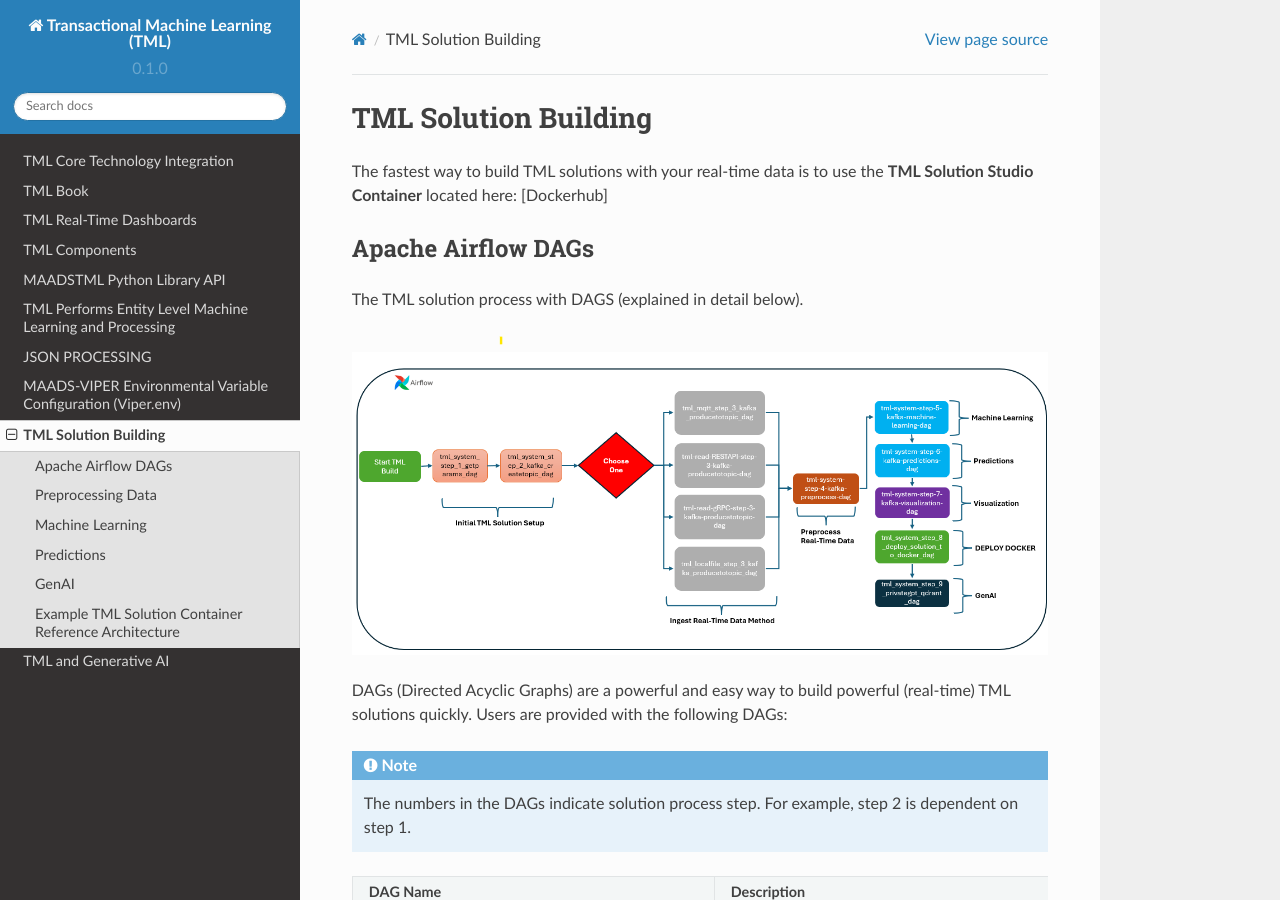
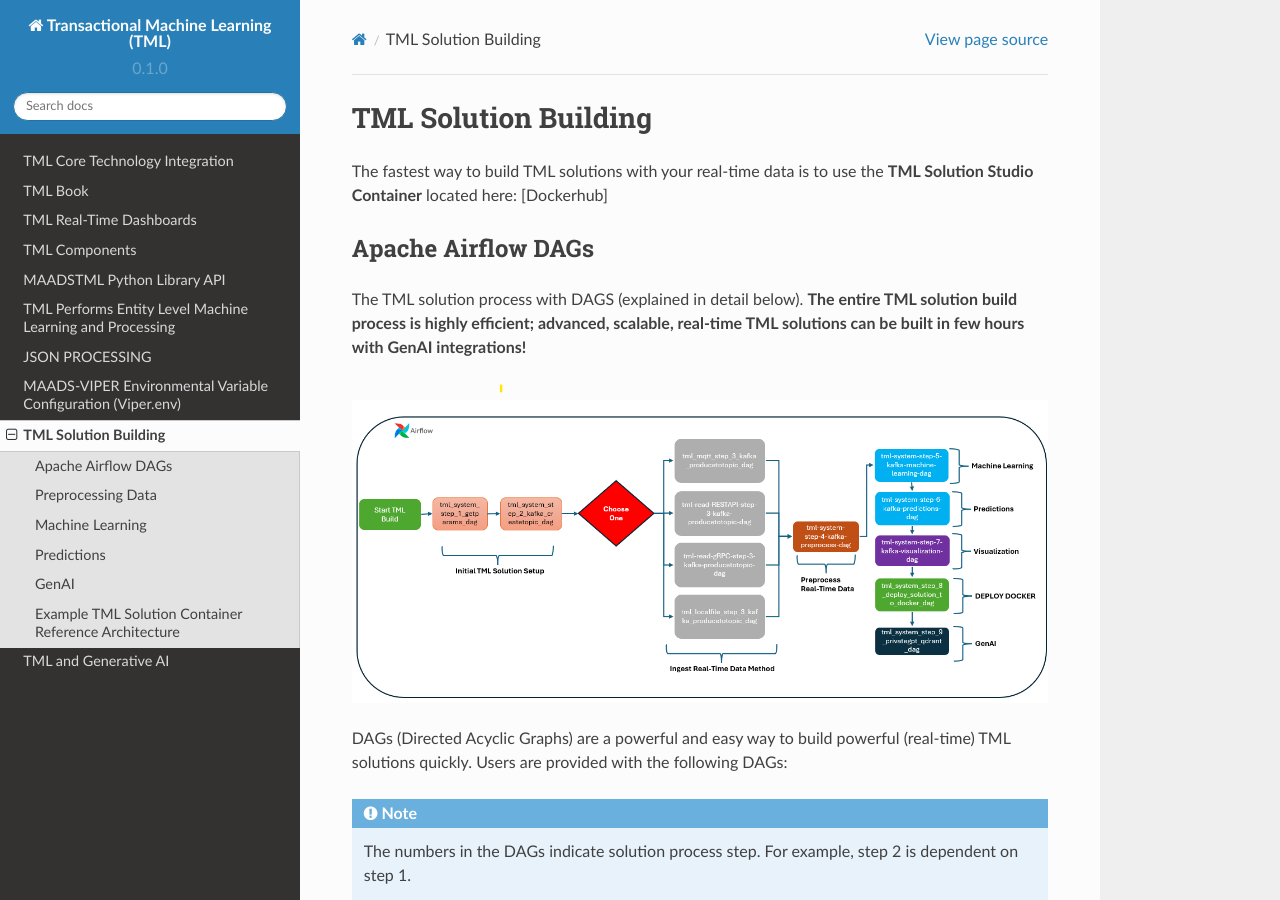
Before and after one commit to smaurice101/readthedocs, a Sphinx documentation site: the page built from docs/source/tmlbuilds.rst, in a window 1280 px wide and 900 px high. Built offline with Sphinx 7.4.7 and the Read the Docs theme 2.0.0, drawn with Linux system fonts in a browser that asks for light colours.

Commit message:
Update tmlbuilds.rst

```diff
--- a/docs/source/tmlbuilds.rst
+++ b/docs/source/tmlbuilds.rst
@@ -6,7 +6,7 @@
 Apache Airflow DAGs
 -------------------
 
-The TML solution process with DAGS (explained in detail below).
+The TML solution process with DAGS (explained in detail below).  **The entire TML solution build process is highly efficient; advanced, scalable, real-time TML solutions can be built in few hours with GenAI integrations!**
 
 .. figure:: tsol1.png
 
```
